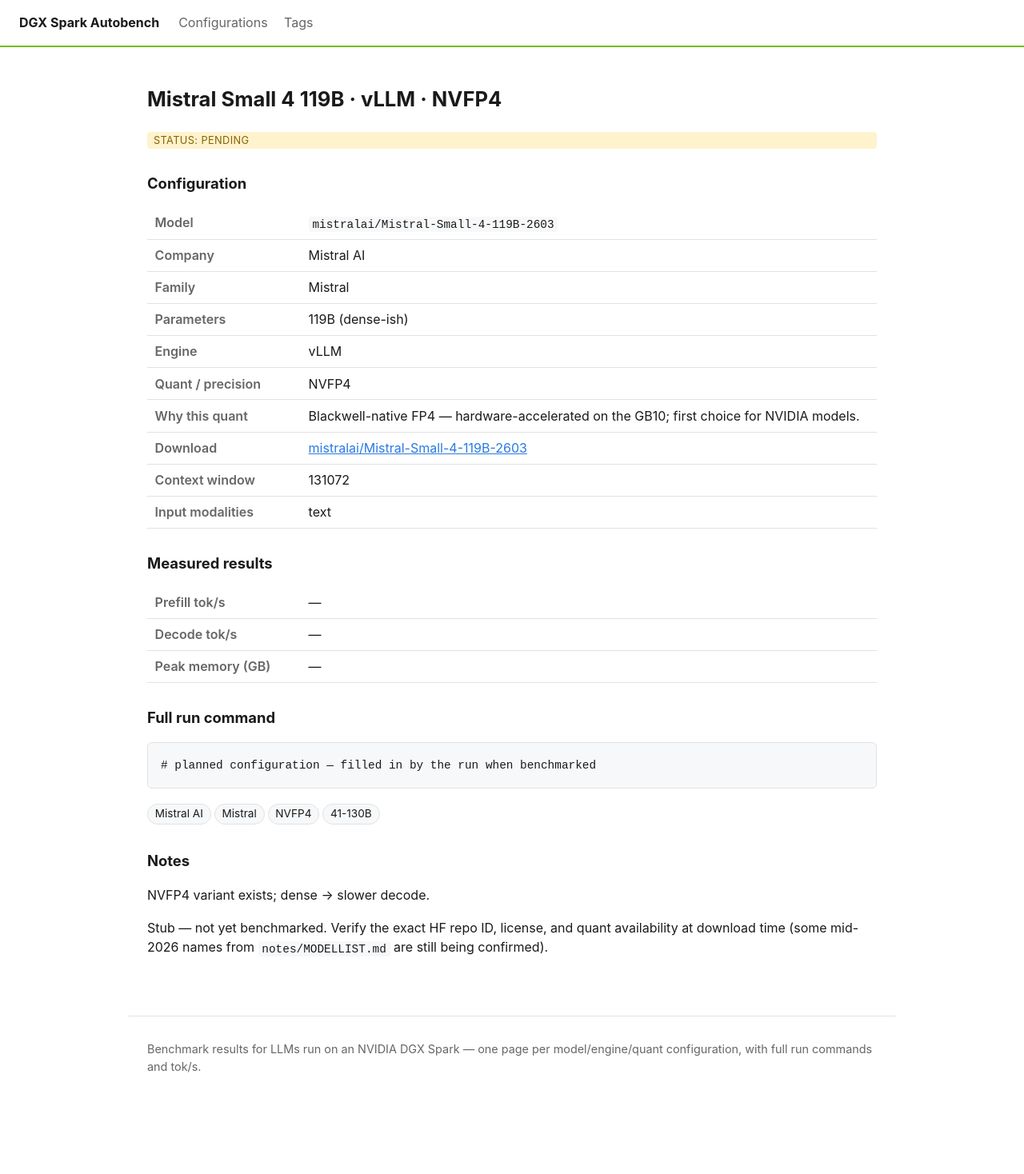
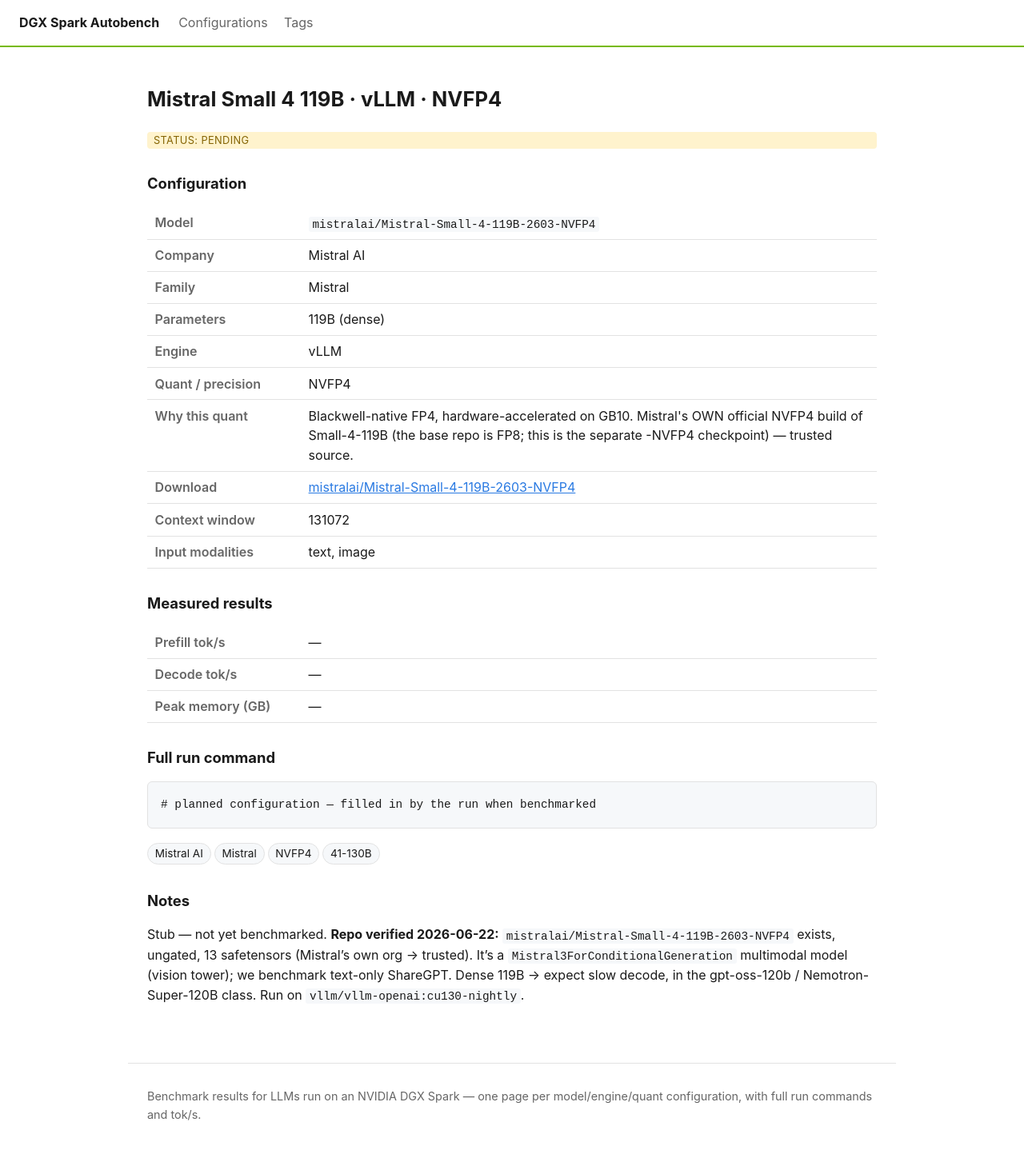
Before and after one commit to yjsoon/autobench, a Jekyll site: the page built from _configs/mistral-small-4-119b-vllm-nvfp4.md, in a window 1280 px wide. Shown: the whole page at 80% size. Built offline with Jekyll 4.4.1, drawn with Linux system fonts in a browser that asks for light colours; before the commit the page ends 1408 px from its top, so only the background shows below that.

Commit message:
Fix Mistral-Small-4-119B NVFP4 stub: point at the real -NVFP4 repo (base is FP8)
Verified mistralai/Mistral-Small-4-119B-2603-NVFP4 exists (Mistral's own org,
13 safetensors). Base -2603 repo is FP8, not NVFP4. Multimodal (Mistral3 vision).
Corrected copy-pasted 'NVIDIA' rationale.

Co-Authored-By: Claude Opus 4.8 (1M context) <noreply@anthropic.com>
Claude-Session: https://claude.ai/code/session_01JczsieM71svofn8CxRyY2s

```diff
--- a/_configs/mistral-small-4-119b-vllm-nvfp4.md
+++ b/_configs/mistral-small-4-119b-vllm-nvfp4.md
@@ -1,16 +1,16 @@
 ---
 title: Mistral Small 4 119B · vLLM · NVFP4
-model: mistralai/Mistral-Small-4-119B-2603
+model: mistralai/Mistral-Small-4-119B-2603-NVFP4
 company: Mistral AI
 family: Mistral
-params: 119B (dense-ish)
+params: 119B (dense)
 engine: vLLM
 quant: NVFP4
-quant_rationale: Blackwell-native FP4 — hardware-accelerated on the GB10; first choice for NVIDIA models.
-source_repo: mistralai/Mistral-Small-4-119B-2603
-download_url: https://huggingface.co/mistralai/Mistral-Small-4-119B-2603
+quant_rationale: Blackwell-native FP4, hardware-accelerated on GB10. Mistral's OWN official NVFP4 build of Small-4-119B (the base repo is FP8; this is the separate -NVFP4 checkpoint) — trusted source.
+source_repo: mistralai/Mistral-Small-4-119B-2603-NVFP4
+download_url: https://huggingface.co/mistralai/Mistral-Small-4-119B-2603-NVFP4
 context: 131072
-modalities: [text]
+modalities: [text, image]
 mm_served: true
 tags: [Mistral AI, Mistral, NVFP4, 41-130B]
 
@@ -25,7 +25,7 @@ run_command: |
   # planned configuration — filled in by the run when benchmarked
 ---
 
-NVFP4 variant exists; dense → slower decode.
-
-Stub — not yet benchmarked. Verify the exact HF repo ID, license, and quant availability at
-download time (some mid-2026 names from `notes/MODELLIST.md` are still being confirmed).
+Stub — not yet benchmarked. **Repo verified 2026-06-22:** `mistralai/Mistral-Small-4-119B-2603-NVFP4`
+exists, ungated, 13 safetensors (Mistral's own org → trusted). It's a `Mistral3ForConditionalGeneration`
+multimodal model (vision tower); we benchmark text-only ShareGPT. Dense 119B → expect slow decode,
+in the gpt-oss-120b / Nemotron-Super-120B class. Run on `vllm/vllm-openai:cu130-nightly`.
```
